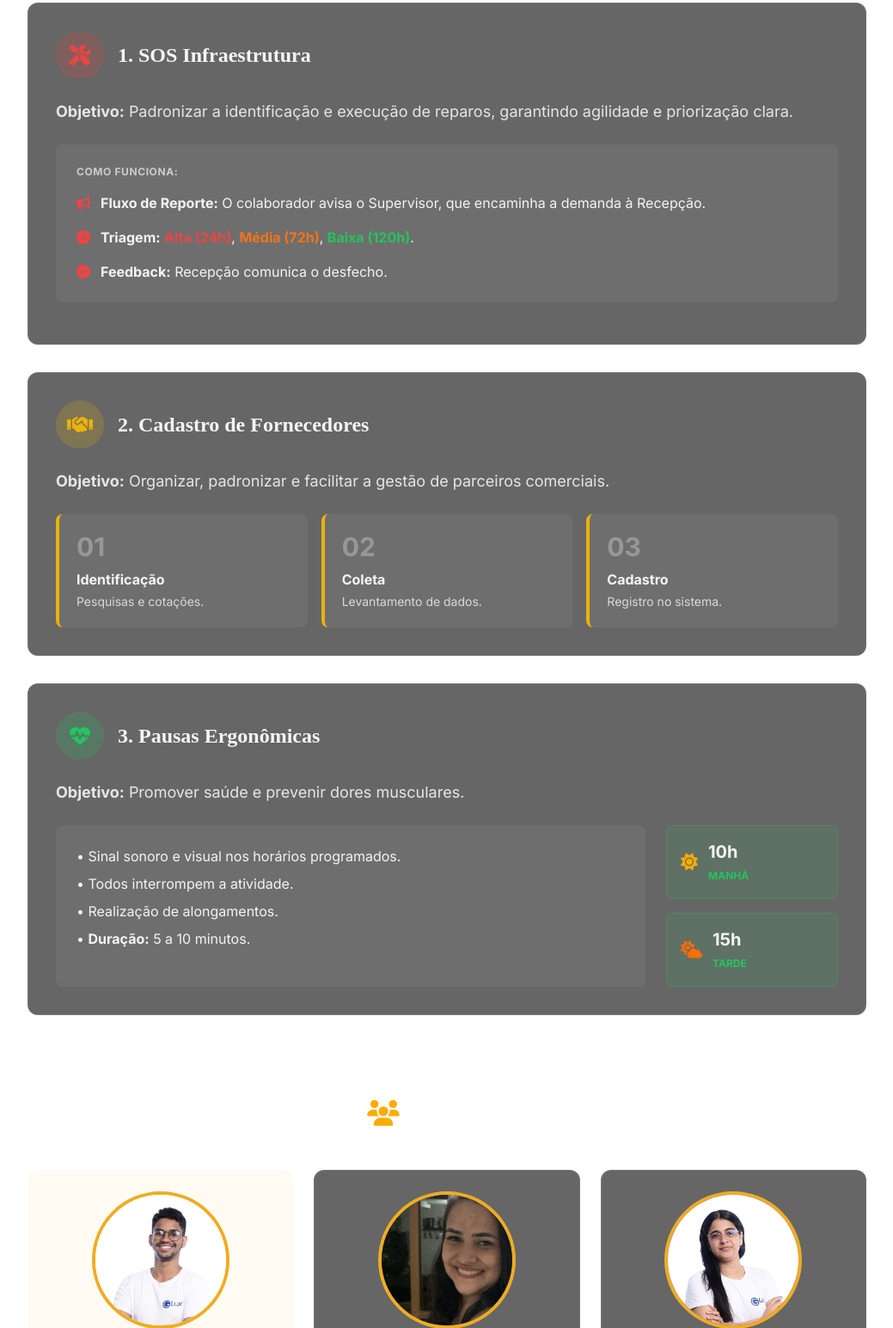
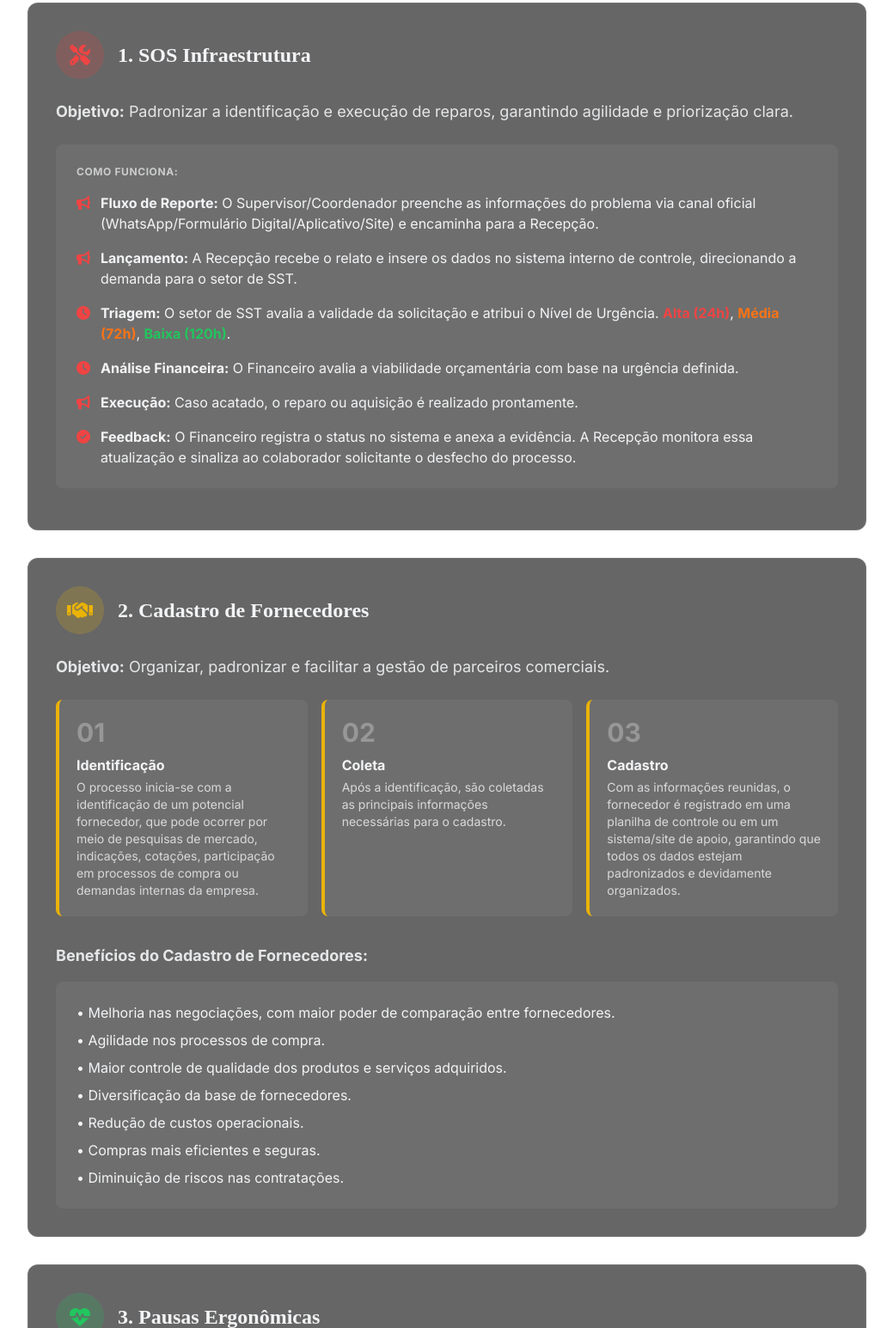
Before and after one commit to H3rcs/Canga-o-Corporatvo, a plain HTML site: page index.html in a window 1280 px wide. Shown: the part 1255-2800 px from the top of the page at 86% size, without its empty margins (120-1159 px from the left). Drawn offline with nearby package versions, Linux system fonts and the light colour scheme; a web font is replaced by a local one.

Commit message:
att 3 Implementação Descrição

```diff
--- a/index.html
+++ b/index.html
@@ -111,7 +111,7 @@
                          onerror="this.src='logo.jpeg'; this.onerror=function(){this.src='logo.png'}">
                 </div>
                 <div>
-                    <h1 class="font-cangaco text-lg md:text-xl leading-none uppercase text-couro dark:text-white">Cangaço <span class="text-laranja dark:text-ouro">Corp.</span></h1>
+                    <h1 class="font-cangaco text-lg md:text-xl leading-none uppercase text-couro dark:text-white">Cangaço <span class="text-laranja dark:text-ouro">Corporativo</span></h1>
                     <p class="text-[8px] md:text-[10px] font-bold tracking-[0.2em] md:tracking-[0.3em] uppercase opacity-70 text-couro dark:text-gray-300">Equipe 3 | Rende+</p>
                 </div>
             </div>
@@ -159,7 +159,7 @@
             </div>
         </section>
 
-        <section id="projetos" class="mb-16 md:mb-24 scroll-mt-32">
+       <section id="projetos" class="mb-16 md:mb-24 scroll-mt-32">
             <h3 class="text-2xl md:text-3xl font-cangaco text-center mb-8 md:mb-12 uppercase flex items-center justify-center gap-3 text-couro dark:text-white">
                 <i class="fas fa-scroll text-laranja dark:text-ouro"></i> Propostas
             </h3>
@@ -173,9 +173,12 @@
                 <div class="bg-black/5 dark:bg-white/5 p-4 md:p-6 rounded-lg mb-4">
                     <h5 class="font-bold mb-4 uppercase text-xs tracking-wider opacity-70">Como funciona:</h5>
                     <ul class="space-y-4 text-sm md:text-base">
-                        <li class="flex gap-3"><i class="fas fa-bullhorn mt-1 text-red-500 shrink-0"></i><span><strong>Fluxo de Reporte:</strong> O colaborador avisa o Supervisor, que encaminha a demanda à Recepção.</span></li>
-                        <li class="flex gap-3"><i class="fas fa-clock mt-1 text-red-500 shrink-0"></i><span><strong>Triagem:</strong> <span class="font-bold text-red-500">Alta (24h)</span>, <span class="font-bold text-orange-500">Média (72h)</span>, <span class="font-bold text-green-500">Baixa (120h)</span>.</span></li>
-                        <li class="flex gap-3"><i class="fas fa-check-circle mt-1 text-red-500 shrink-0"></i><span><strong>Feedback:</strong> Recepção comunica o desfecho.</span></li>
+                        <li class="flex gap-3"><i class="fas fa-bullhorn mt-1 text-red-500 shrink-0"></i><span><strong>Fluxo de Reporte:</strong> O Supervisor/Coordenador preenche as informações do problema via canal oficial (WhatsApp/Formulário Digital/Aplicativo/Site) e encaminha para a Recepção.</span></li>
+                        <li class="flex gap-3"><i class="fas fa-bullhorn mt-1 text-red-500 shrink-0"></i><span><strong>Lançamento:</strong> A Recepção recebe o relato e insere os dados no sistema interno de controle, direcionando a demanda para o setor de SST.</span></li>
+                        <li class="flex gap-3"><i class="fas fa-clock mt-1 text-red-500 shrink-0"></i><span><strong>Triagem:</strong> O setor de SST avalia a validade da solicitação e atribui o Nível de Urgência. <span class="font-bold text-red-500">Alta (24h)</span>, <span class="font-bold text-orange-500">Média (72h)</span>, <span class="font-bold text-green-500">Baixa (120h)</span>.</span></li>
+                        <li class="flex gap-3"><i class="fas fa-clock mt-1 text-red-500 shrink-0"></i><span><strong>Análise Financeira:</strong> O Financeiro avalia a viabilidade orçamentária com base na urgência definida.</span></li>
+                        <li class="flex gap-3"><i class="fas fa-bullhorn mt-1 text-red-500 shrink-0"></i><span><strong>Execução:</strong> Caso acatado, o reparo ou aquisição é realizado prontamente.</span></li>
+                        <li class="flex gap-3"><i class="fas fa-check-circle mt-1 text-red-500 shrink-0"></i><span><strong>Feedback:</strong> O Financeiro registra o status no sistema e anexa a evidência. A Recepção monitora essa atualização e sinaliza ao colaborador solicitante o desfecho do processo.</span></li>
                     </ul>
                 </div>
             </div>
@@ -186,23 +189,33 @@
                     <h4 class="text-xl md:text-2xl font-bold font-cangaco leading-tight">2. Cadastro de Fornecedores</h4>
                 </div>
                 <p class="mb-6 text-base md:text-lg opacity-90"><strong>Objetivo:</strong> Organizar, padronizar e facilitar a gestão de parceiros comerciais.</p>
-                <div class="grid grid-cols-1 md:grid-cols-3 gap-4">
+
+                <div class="grid grid-cols-1 md:grid-cols-3 gap-4 mb-8">
                     <div class="bg-black/5 dark:bg-white/5 p-4 md:p-5 rounded-lg border-l-4 border-yellow-500 flex md:block items-center gap-4">
                         <span class="text-3xl font-bold opacity-30 block md:mb-2">01</span>
-                        <div><h5 class="font-bold mb-1">Identificação</h5><p class="text-sm opacity-80">Pesquisas e cotações.</p></div>
+                        <div><h5 class="font-bold mb-1">Identificação</h5><p class="text-sm opacity-80">O processo inicia-se com a identificação de um potencial fornecedor, que pode ocorrer por meio de pesquisas de mercado, indicações, cotações, participação em processos de compra ou demandas internas da empresa.</p></div>
                     </div>
                     <div class="bg-black/5 dark:bg-white/5 p-4 md:p-5 rounded-lg border-l-4 border-yellow-500 flex md:block items-center gap-4">
                         <span class="text-3xl font-bold opacity-30 block md:mb-2">02</span>
-                        <div><h5 class="font-bold mb-1">Coleta</h5><p class="text-sm opacity-80">Levantamento de dados.</p></div>
+                        <div><h5 class="font-bold mb-1">Coleta</h5><p class="text-sm opacity-80">Após a identificação, são coletadas as principais informações necessárias para o cadastro.</p></div>
                     </div>
                     <div class="bg-black/5 dark:bg-white/5 p-4 md:p-5 rounded-lg border-l-4 border-yellow-500 flex md:block items-center gap-4">
                         <span class="text-3xl font-bold opacity-30 block md:mb-2">03</span>
-                        <div><h5 class="font-bold mb-1">Cadastro</h5><p class="text-sm opacity-80">Registro no sistema.</p></div>
+                        <div><h5 class="font-bold mb-1">Cadastro</h5><p class="text-sm opacity-80">Com as informações reunidas, o fornecedor é registrado em uma planilha de controle ou em um sistema/site de apoio, garantindo que todos os dados estejam padronizados e devidamente organizados.</p></div>
                     </div>
+                </div> <p class="mb-4 text-base md:text-lg opacity-90"><strong>Benefícios do Cadastro de Fornecedores:</strong> </p>
+                <div class="bg-black/5 dark:bg-white/5 p-4 md:p-6 rounded-lg">
+                    <ul class="space-y-2 text-sm md:text-base">
+                        <li>• Melhoria nas negociações, com maior poder de comparação entre fornecedores.</li>
+                        <li>• Agilidade nos processos de compra.</li>
+                        <li>• Maior controle de qualidade dos produtos e serviços adquiridos.</li>
+                        <li>• Diversificação da base de fornecedores.</li>
+                        <li>• Redução de custos operacionais.</li>
+                        <li>• Compras mais eficientes e seguras.</li>
+                        <li>• Diminuição de riscos nas contratações.</li>
+                    </ul>
                 </div>
-            </div>
-
-            <div class="glass p-5 md:p-8 border-t-4 border-green-500 hover:-translate-y-2 transition-transform duration-300">
+            </div> <div class="glass p-5 md:p-8 border-t-4 border-green-500 hover:-translate-y-2 transition-transform duration-300">
                 <div class="flex items-center gap-3 md:gap-4 mb-4 md:mb-6">
                     <div class="w-12 h-12 md:w-14 md:h-14 shrink-0 bg-green-500/20 text-green-500 rounded-full flex items-center justify-center text-xl md:text-2xl"><i class="fas fa-heartbeat"></i></div>
                     <h4 class="text-xl md:text-2xl font-bold font-cangaco leading-tight">3. Pausas Ergonômicas</h4>
@@ -228,8 +241,7 @@
                         </div>
                     </div>
                 </div>
-            </div>
-        </section>
+            </div> </section>
 
         <section id="bando" class="scroll-mt-32">
             <h3 class="text-2xl md:text-3xl font-cangaco text-center mb-8 md:mb-12 uppercase flex items-center justify-center gap-3 text-couro dark:text-white">
```
